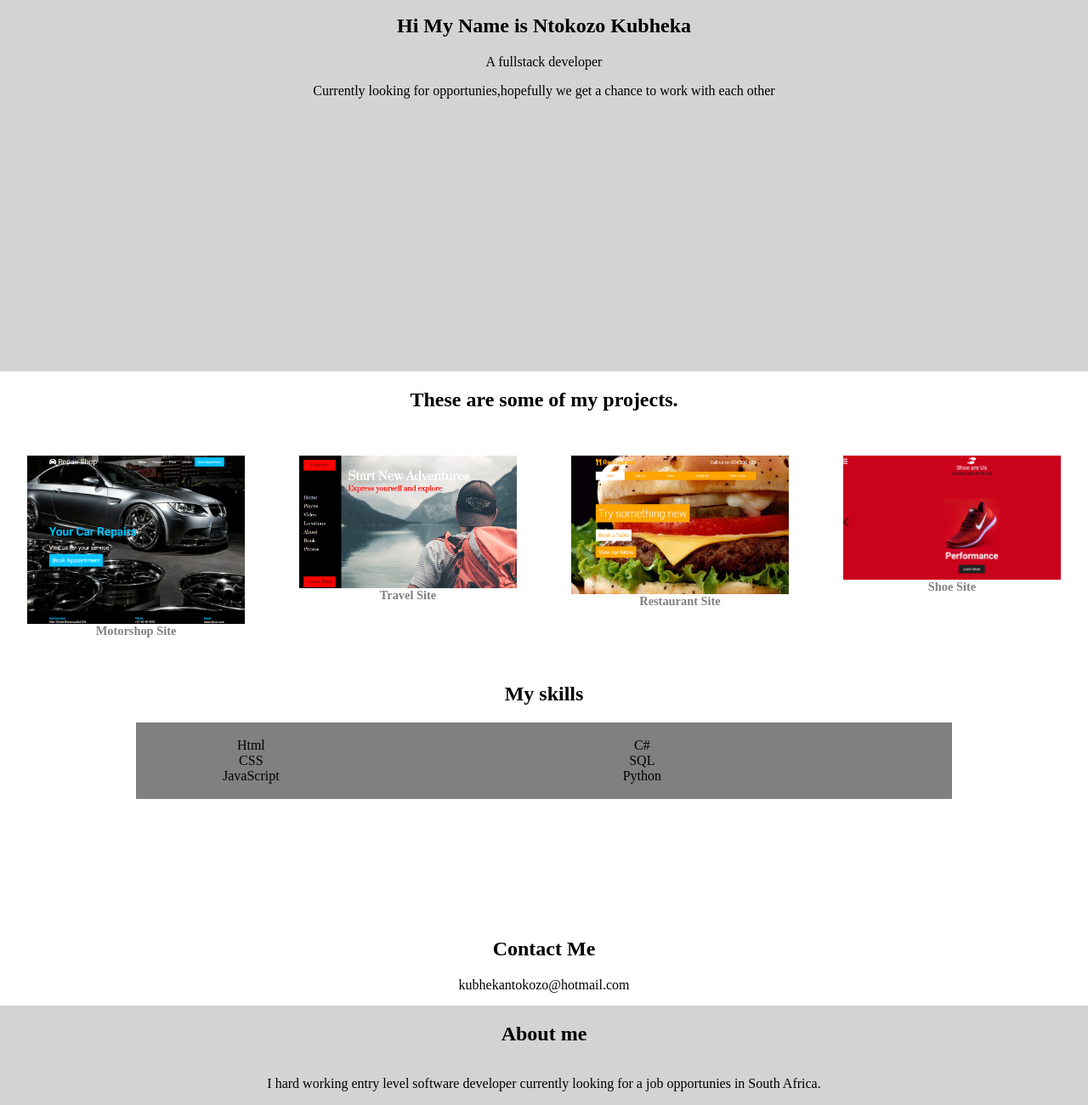
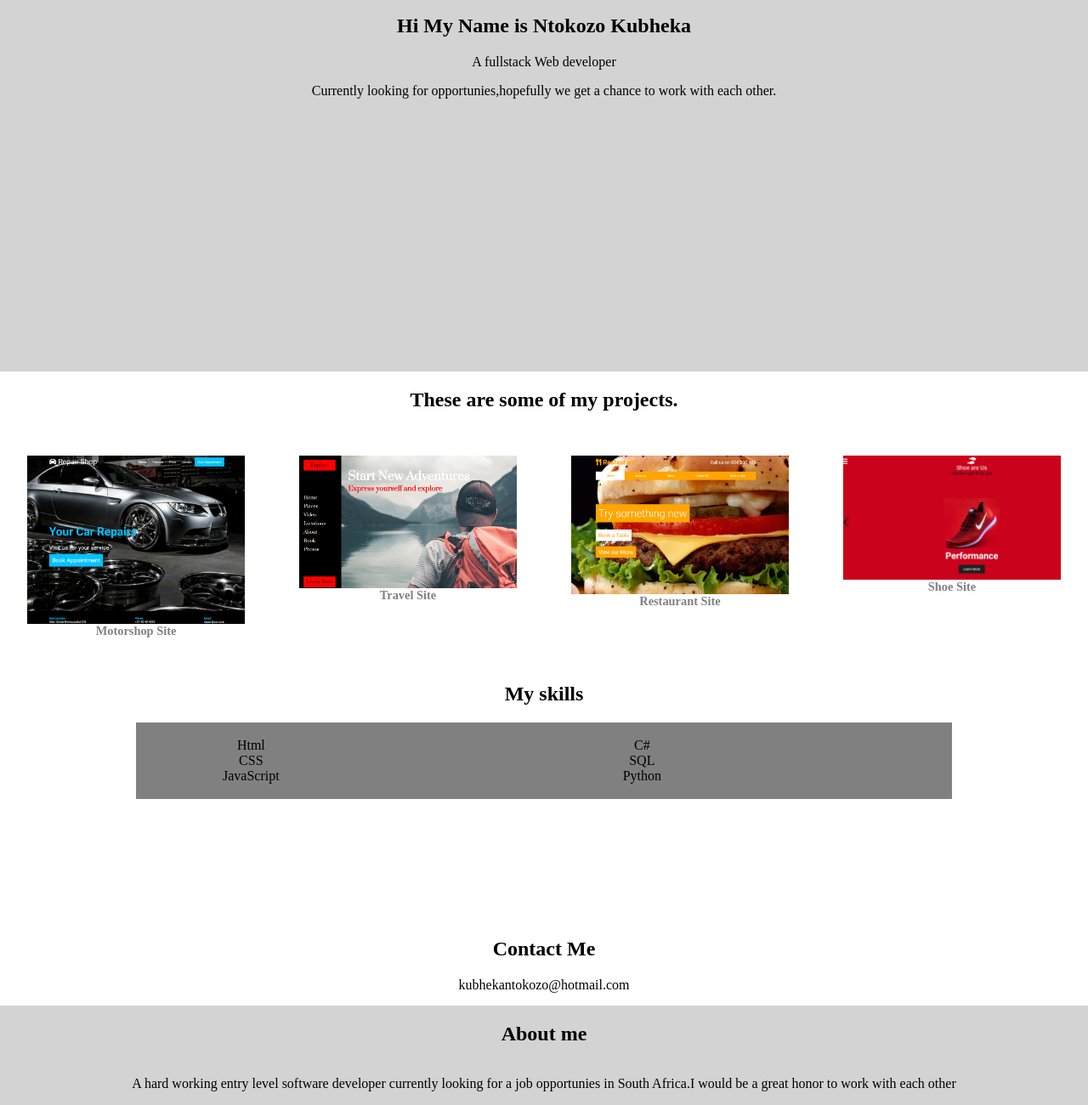
Before and after one commit to ntokozokubheka/ntokozo-kubheka-personal-profile, a plain HTML site: page index.html in a window 1280 px wide. Shown: the part 363-1663 px from the top of the page at 85% size. Drawn offline with Linux system fonts and the light colour scheme.

Commit message:
Update index.html

```diff
--- a/index.html
+++ b/index.html
@@ -14,8 +14,8 @@
 
   <section id="welcome-section">
     <h1>Hi My Name is Ntokozo Kubheka</h1>
-    <p>A fullstack developer</p>
-    <p>Currently looking for opportunies,hopefully we get a chance to work with each other </p>
+    <p>A fullstack Web developer</p>
+    <p>Currently looking for opportunies,hopefully we get a chance to work with each other.</p>
   </section>
 
   <section id="projects">
@@ -84,7 +84,7 @@
 
   <section id="profile">
     <h2>About me</h2>
-    <p>I hard working entry level software developer currently looking for a job opportunies in South Africa.</p>
+    <p>A hard working entry level software developer currently looking for a job opportunies in South Africa.I would be a great honor to work with each other</p>
   </section>
 
 </main>
```
